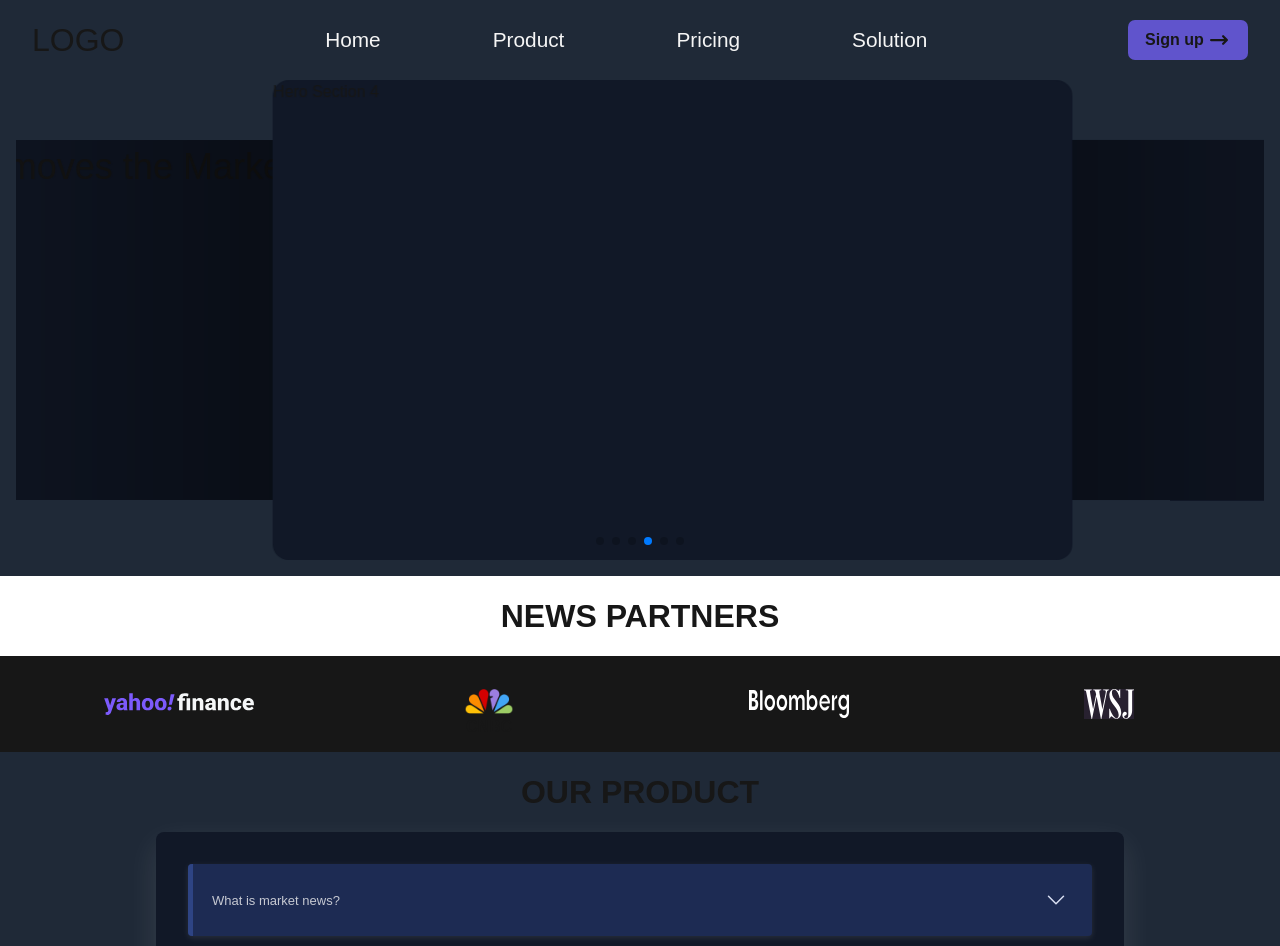
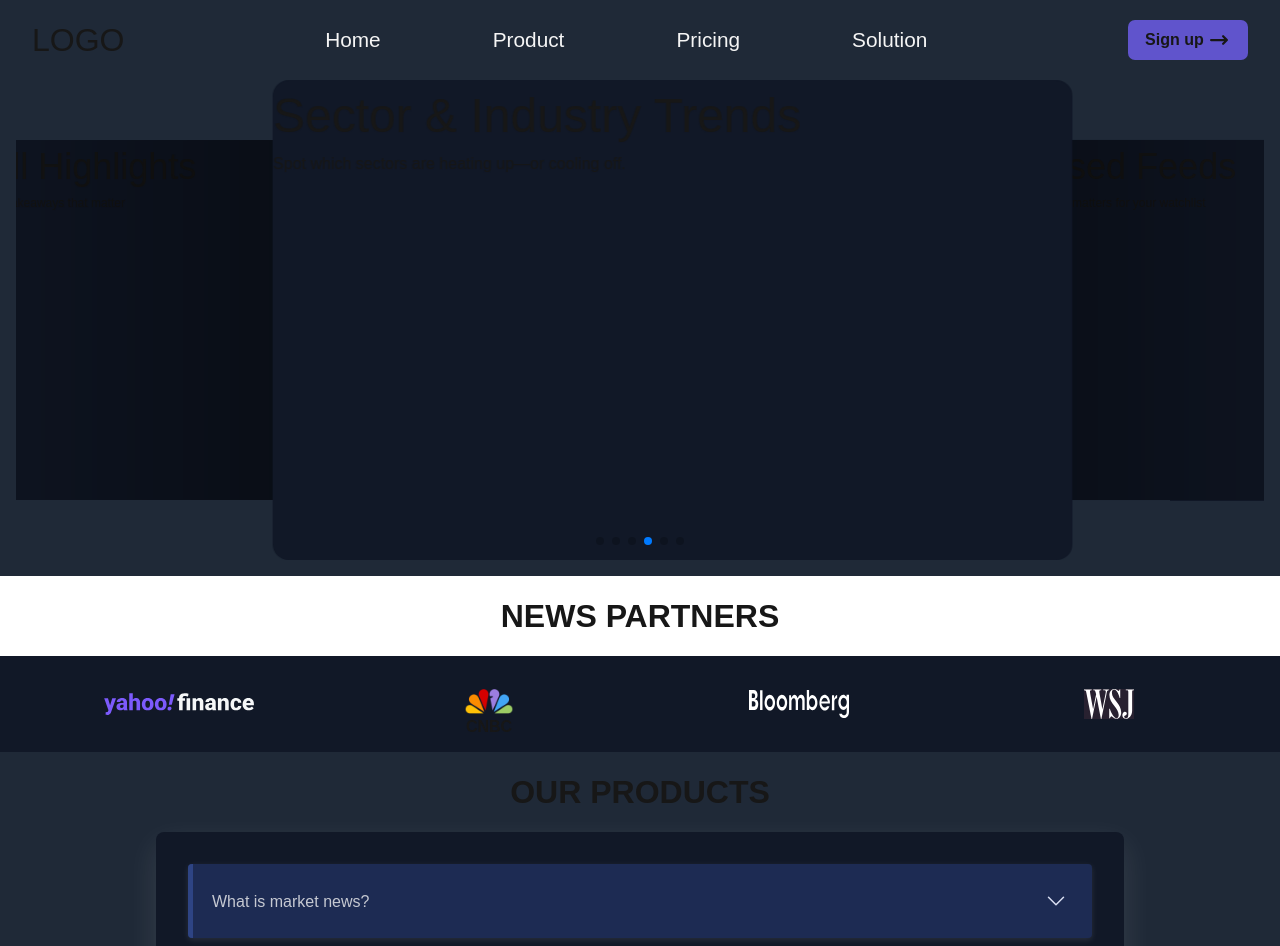
Before and after one commit to Itserge1/Lumora, a Next.js app in the folder lumora-client/: page / in a window 1280 px wide. Shown: the top 946 px of the page. Built offline with nearby package versions, Linux system fonts and the light colour scheme.

Commit message:
clean up (#16)

```diff
--- a/lumora-client/package.json
+++ b/lumora-client/package.json
@@ -9,6 +9,7 @@
     "lint": "eslint --max-warnings=0"
   },
   "dependencies": {
+    "clsx": "^2.1.1",
     "next": "15.5.0",
     "react": "19.1.0",
     "react-dom": "19.1.0",
--- a/lumora-client/src/components/Hero/Hero.module.css
+++ b/lumora-client/src/components/Hero/Hero.module.css
@@ -18,8 +18,8 @@
     height: 27rem;
     background-color: var(--secondary-bg-color);
     border-radius: 1rem;
-    border-bottom: #ededed solid 1px;
-    border-right: #ededed solid 1px;
+    /*border-bottom: #ededed solid 1px;*/
+    /*border-right: #ededed solid 1px;*/
 }
 
 .slide-content h3 {
--- a/lumora-client/src/components/Hero/Hero.tsx
+++ b/lumora-client/src/components/Hero/Hero.tsx
@@ -47,37 +47,43 @@ const Hero = () => {
                 >
                     <SwiperSlide>
                         <div className={`${styles['slide-content']}`}>
-                            <p>Hero Section 1</p>
+                            <h3>Stock News Summaries</h3>
+                            <p>Get bite-sized summaries of the latest stock news in seconds</p>
                         </div>
                     </SwiperSlide>
 
                     <SwiperSlide>
                         <div className={`${styles['slide-content']}`}>
-                            <p>Hero Section 2</p>
+                            <h3>Market Movers Explained</h3>
+                            <p>Understand why your favorite stock is up 📈 or down 📉 today.</p>
                         </div>
                     </SwiperSlide>
 
                     <SwiperSlide>
                         <div className={`${styles['slide-content']}`}>
-                            <h3>Track What moves the Market?</h3>
+                            <h3>Earnings Call Highlights</h3>
+                            <p>Cut through transcripts with concise takeaways that matter</p>
                         </div>
                     </SwiperSlide>
 
                     <SwiperSlide>
                         <div className={`${styles['slide-content']}`}>
-                            <p>Hero Section 4</p>
+                            <h3>Sector & Industry Trends</h3>
+                            <p>Spot which sectors are heating up—or cooling off.</p>
                         </div>
                     </SwiperSlide>
 
                     <SwiperSlide>
                         <div className={`${styles['slide-content']}`}>
-                            <p>Hero Section 5</p>
+                            <h3>Ticker-Based Feeds</h3>
+                            <p>Follow the news that actually matters for your watchlist</p>
                         </div>
                     </SwiperSlide>
 
                     <SwiperSlide>
                         <div className={`${styles['slide-content']}`}>
-                            <p>Hero Section 6</p>
+                            <h3>Sentiment Insights</h3>
+                            <p>See if the news is bullish 🐂 or bearish 🐻 at a glance.</p>
                         </div>
                     </SwiperSlide>
                 </Swiper>
--- a/lumora-client/src/components/MainGoal/MainGoal.module.css
+++ b/lumora-client/src/components/MainGoal/MainGoal.module.css
@@ -1,19 +1,19 @@
-.maingoal{
+.maingoal {
     width: 100%;
     background-color: var(--background-color);
 }
 
-.maingoal-title{
+.maingoal-title {
     text-align: center;
     padding: 1rem 0;
 }
 
-.maingoal-title h4{
+.maingoal-title h4 {
     font-weight: bold;
     font-size: 2rem;
 }
 
-.maingoal-wrapper{
+.maingoal-wrapper {
     border-radius: 2rem;
     display: grid;
     grid-template-columns: repeat(1, 1fr);
@@ -21,31 +21,18 @@
     justify-items: center;
 }
 
-/*.maingoal-dropdown{*/
-/*    width: 90%;*/
-/*    height: 30rem;*/
-/*    background-color: var(--secondary-bg-color);*/
-/*    border-radius: 1rem;*/
-/*}*/
-
 /*====== accordion =============*/
-.container{
+.container {
     max-width: 968px;
     margin: 0 1rem;
 }
 
-/*@media (min-width: 968px) {*/
-/*    --normal-font-size: 1rem;*/
-/*    --small-font-size: .875rem;*/
-/*    --smaller-font-size: .813rem;*/
-/*}*/
-
-.accordion{
+.accordion {
     display: grid;
     align-items: center;
 }
 
-.accordion__container{
+.accordion__container {
     display: grid;
     row-gap: .75rem;
     padding: 2rem 1rem;
@@ -54,7 +41,7 @@
     box-shadow: 0 12px 32px hsla(0, 0%, 100%, 0.1);
 }
 
-.accordion__title{
+.accordion__title {
     font-size: var(--small-font-size);
     color: var(--text-color);
     font-weight: 400;
@@ -62,7 +49,7 @@
     transition: .2s;
 }
 
-.accordion__header{
+.accordion__header {
     display: flex;
     align-items: center;
     justify-content: space-between;
@@ -70,19 +57,19 @@
     padding: 1.25rem 1.25rem 1.25rem 1rem;
 }
 
-.accordion__description{
+.accordion__description {
     padding: 0 1.25rem 1.25rem 2.3rem;
     font-size: var(--small-font-size);
 }
 
-.accordion__icon{
+.accordion__icon {
     font-size: 1.5rem;
     height: max-content;
     color: var(--title-color);
     transition: .3s;
 }
 
-.accordion__item{
+.accordion__item {
     box-shadow: 0 2px 6px hsla(0, 0%, 100%, 0.1);
     background-color: var(--container-color);
     border-radius: .25rem;
@@ -90,7 +77,7 @@
     transition: all .25s ease;
 }
 
-.accordion__item::after{
+.accordion__item::after {
     content: "";
     background-color: var(--first-color);
     width: 5px;
@@ -103,9 +90,10 @@
 
 .accordion__item:nth-child(1),
 .accordion__item:nth-child(2),
-.accordion__item:nth-child(3){
+.accordion__item:nth-child(3) {
     background-color: hsl(225, 48%, 22%);
 }
+
 /*Optional Color*/
 
 /*.accordion__item:nth-child(1){*/
@@ -116,21 +104,21 @@
 /*    background-color: hsl(28, 90%, 25%);*/
 /*}*/
 
-.accordion__content{
+.accordion__content {
     overflow: hidden;
     max-height: 0;
     transition: all .5s ease;
 }
 
-.accordion-open{
-    max-height:10rem;
+.accordion-open {
+    max-height: 10rem;
 }
 
 .accordion__icon--rotated {
     transform: rotate(180deg);
 }
 
-.accordion__title-heavy{
+.accordion__title-heavy {
     font-weight: 600;
 }
 
@@ -138,43 +126,57 @@
 
 /* Tablet */
 @media (min-width: 768px) {
+    :root {
+        --normal-font-size: 0.938rem;
+        --small-font-size: 0.813rem;
+        --smaller-font-size: 0.75rem;
+    }
+
     /* tablet+ */
-    .accordion{
+    .accordion {
         width: 40rem;
-        /*padding: 2.5rem;*/
         justify-self: center;
         border-radius: .75rem;
     }
 
-    .accordion__container{
+    .accordion__container {
         padding: 2rem;
     }
 
-    .accordion__header{
+    .accordion__header {
         padding: 1.5rem;
     }
 
-    .accordion__title{
+    .accordion__title {
         padding-right: 3.5rem;
     }
 
-    .accordion__description{
+    .accordion__description {
         padding: 0 4rem 1.25rem 3.5rem;
     }
 }
 
 /* Laptop */
 @media (min-width: 1024px) {
+    :root {
+        --normal-font-size: 1rem;
+        --small-font-size: 0.875rem;
+        --smaller-font-size: 0.813rem;
+    }
     /* laptop+ */
-    .accordion{
+    .accordion {
         width: 90%;
     }
 }
 
 /* Desktop / large monitor */
 @media (min-width: 1280px) {
-    /* desktop+ */
-    .accordion{
+    :root {
+        --normal-font-size: 1.125rem;
+        --small-font-size: 1rem;
+        --smaller-font-size: 0.875rem;
+    }
+    .accordion {
         /*background-color: darkblue;*/
     }
 }
@@ -182,7 +184,13 @@
 /* Extra large monitors */
 @media (min-width: 1536px) {
     /* 2k+ screens */
-    .accordion{
+    :root {
+        --normal-font-size: 1.25rem;
+        --small-font-size: 1.125rem;
+        --smaller-font-size: 1rem;
+    }
+
+    .accordion {
         /*background-color: darkcyan;*/
     }
 }
--- a/lumora-client/src/components/MainGoal/MainGoal.tsx
+++ b/lumora-client/src/components/MainGoal/MainGoal.tsx
@@ -2,13 +2,13 @@
 
 import styles from './MainGoal.module.css'
 import {useState} from "react";
+import clsx from "clsx";
 
 const MainGoal = () => {
     const [activeIndex, setActiveIndex] = useState<number | null>(null)
 
-    const toggleAccordion = (index:number) => {
-        setActiveIndex(index === activeIndex? null: index);
-        // console.log(`clicked ${index}`)
+    const toggleAccordion = (index: number) => {
+        setActiveIndex(index === activeIndex ? null : index);
     }
 
     const items = [
@@ -35,16 +35,16 @@ const MainGoal = () => {
 
     return (
         <section className={styles.maingoal}>
-            <div className={`${styles["maingoal-title"]}`}>
-                <h4>OUR PRODUCT</h4>
+            <div className={clsx(styles["maingoal-title"])}>
+                <h4>OUR PRODUCTS</h4>
             </div>
-            <div className={`${styles["maingoal-wrapper"]}`}>
-                <div className={`${styles["accordion"]} ${styles["container"]}`}>
-                    <div className={`${styles["accordion__container"]}`}>
+            <div className={clsx(styles["maingoal-wrapper"])}>
+                <div className={clsx(styles["accordion"], styles["container"])}>
+                    <div className={clsx(styles["accordion__container"])}>
                         {items.map((item, i) => (
-                            <div key={i} className={`${styles["accordion__item"]}`} onClick={() => toggleAccordion(i)}>
-                                <header className={`${styles["accordion__header"]}`}>
-                                    <h3 className={`${styles["accordion__title"]} ${i === activeIndex ? styles["accordion__title-heavy"] : ""}`}>{item.title}</h3>
+                            <div key={i} className={clsx(styles["accordion__item"])} onClick={() => toggleAccordion(i)}>
+                                <header className={clsx(styles["accordion__header"])}>
+                                    <h3 className={clsx(styles["accordion__title"], i === activeIndex ? styles["accordion__title-heavy"] : "")}>{item.title}</h3>
                                     <svg xmlns="http://www.w3.org/2000/svg"
                                          fill="none"
                                          viewBox="0 0 24 24"
@@ -56,16 +56,15 @@ const MainGoal = () => {
                                     </svg>
                                 </header>
 
-                                <div className={`${styles["accordion__content"]} ${i === activeIndex? styles["accordion-open"]:""}`}>
-                                    <p className={`${styles["accordion__description"]}`}>{item.description}</p>
+                                <div
+                                    className={clsx(styles["accordion__content"], i === activeIndex ? styles["accordion-open"] : "")}>
+                                    <p className={clsx(styles["accordion__description"])}>{item.description}</p>
                                 </div>
                             </div>
                         ))}
                     </div>
                 </div>
             </div>
-
-
         </section>
     )
 }
--- a/lumora-client/src/components/NewsSource/NewsSource.module.css
+++ b/lumora-client/src/components/NewsSource/NewsSource.module.css
@@ -1,6 +1,10 @@
 .newssource{
     width: 100%;
     text-align: center;
+    display: flex;
+    flex-direction: column;
+    align-items: center;
+    justify-content: center;
 }
 
 .newssource h4{
@@ -16,7 +20,7 @@
     grid-template-columns: repeat(2, 1fr);
     align-items: start;
     place-items: center;
-    background-color: #171717;
+    background-color: var(--secondary-bg-color);
     padding: 0 1rem 0 1.5rem;
 }
 
```
Also changed, not shown: 1 other file (tests, documents, lock files or other folders).
